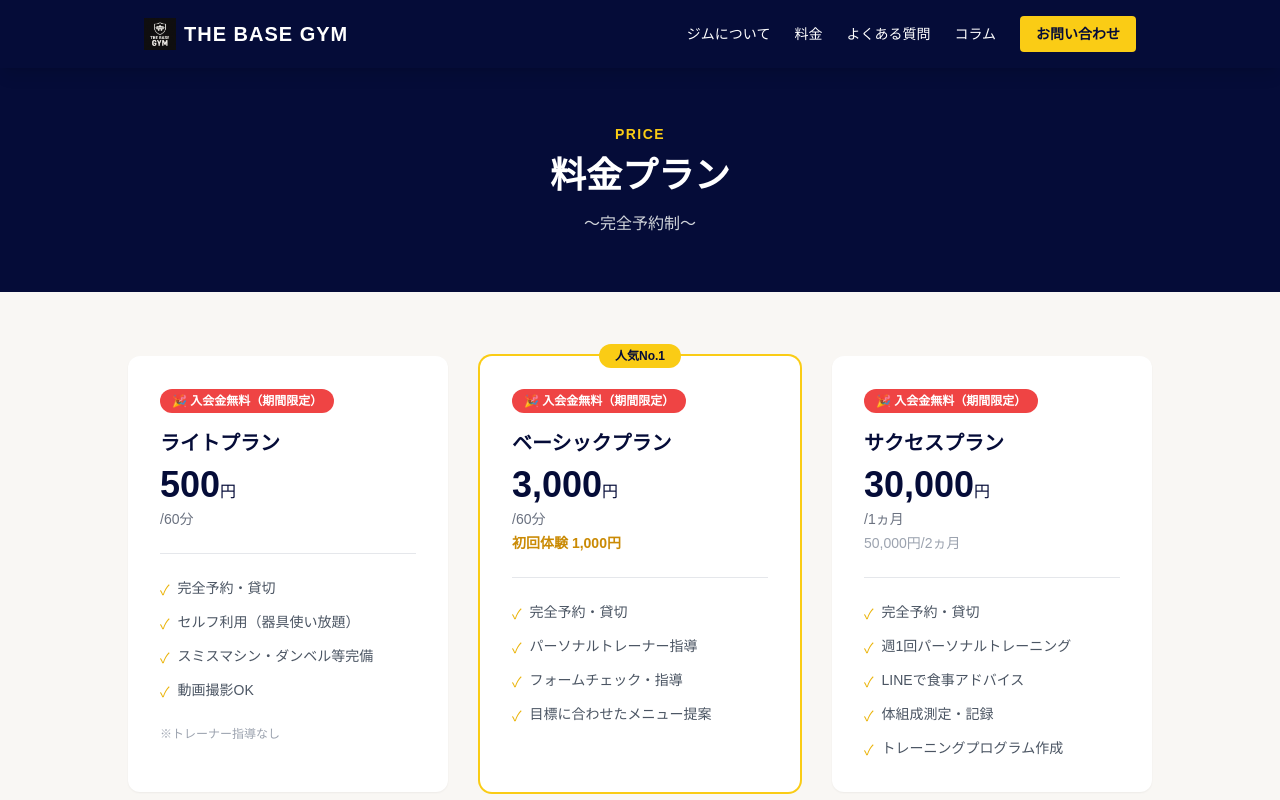
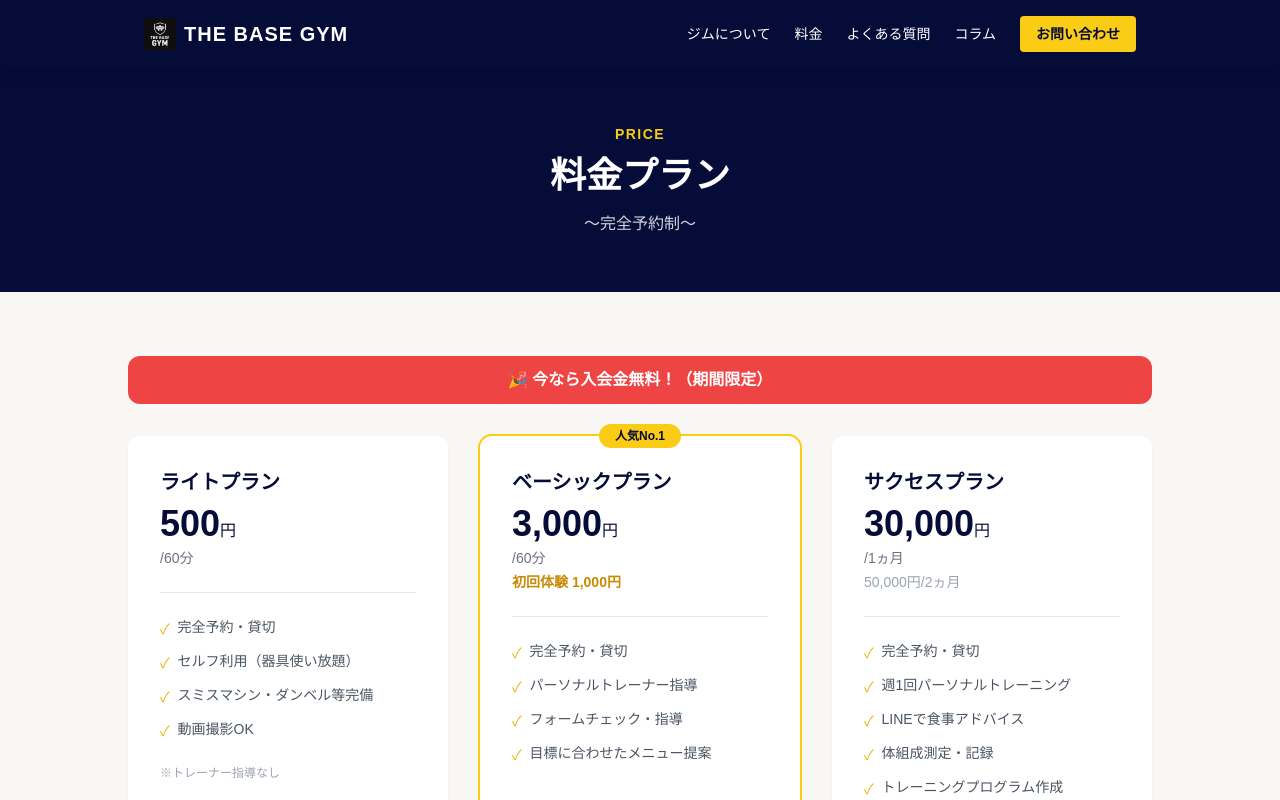
Before and after one commit to b-suke0/thebase-gym-site, a Next.js app: page /price in a window 1280 px wide. Shown: the top 800 px of the page. Built offline with nearby package versions, Linux system fonts and the light colour scheme.

Commit message:
Move 入会金無料 badge to single banner above plans

```diff
--- a/app/price/page.tsx
+++ b/app/price/page.tsx
@@ -21,10 +21,12 @@ export default function PricePage() {
       {/* Plans */}
       <section className="py-16 px-4 bg-[#f9f7f4]">
         <div className="max-w-5xl mx-auto">
+          <div className="bg-red-500 text-white text-center font-bold py-3 px-4 rounded-xl mb-8 text-sm md:text-base">
+            🎉 今なら入会金無料！（期間限定）
+          </div>
           <div className="grid grid-cols-1 md:grid-cols-3 gap-8">
             {/* Light */}
             <div className="bg-white rounded-xl p-8 shadow-sm">
-              <span className="inline-block bg-red-500 text-white text-xs font-bold px-3 py-1 rounded-full mb-4">🎉 入会金無料（期間限定）</span>
               <h2 className="text-xl font-bold text-navy mb-2">ライトプラン</h2>
               <p className="text-4xl font-bold text-navy mb-1">500<span className="text-base font-normal">円</span></p>
               <p className="text-gray-500 text-sm mb-6">/60分</p>
@@ -42,7 +44,6 @@ export default function PricePage() {
               <div className="absolute -top-3 left-1/2 -translate-x-1/2 bg-yellow-400 text-navy text-xs font-bold px-4 py-1 rounded-full">
                 人気No.1
               </div>
-              <span className="inline-block bg-red-500 text-white text-xs font-bold px-3 py-1 rounded-full mb-4">🎉 入会金無料（期間限定）</span>
               <h2 className="text-xl font-bold text-navy mb-2">ベーシックプラン</h2>
               <p className="text-4xl font-bold text-navy mb-1">3,000<span className="text-base font-normal">円</span></p>
               <p className="text-gray-500 text-sm mb-1">/60分</p>
@@ -57,7 +58,6 @@ export default function PricePage() {
 
             {/* Success */}
             <div className="bg-white rounded-xl p-8 shadow-sm">
-              <span className="inline-block bg-red-500 text-white text-xs font-bold px-3 py-1 rounded-full mb-4">🎉 入会金無料（期間限定）</span>
               <h2 className="text-xl font-bold text-navy mb-2">サクセスプラン</h2>
               <p className="text-4xl font-bold text-navy mb-1">30,000<span className="text-base font-normal">円</span></p>
               <p className="text-gray-500 text-sm mb-1">/1ヵ月</p>
```
